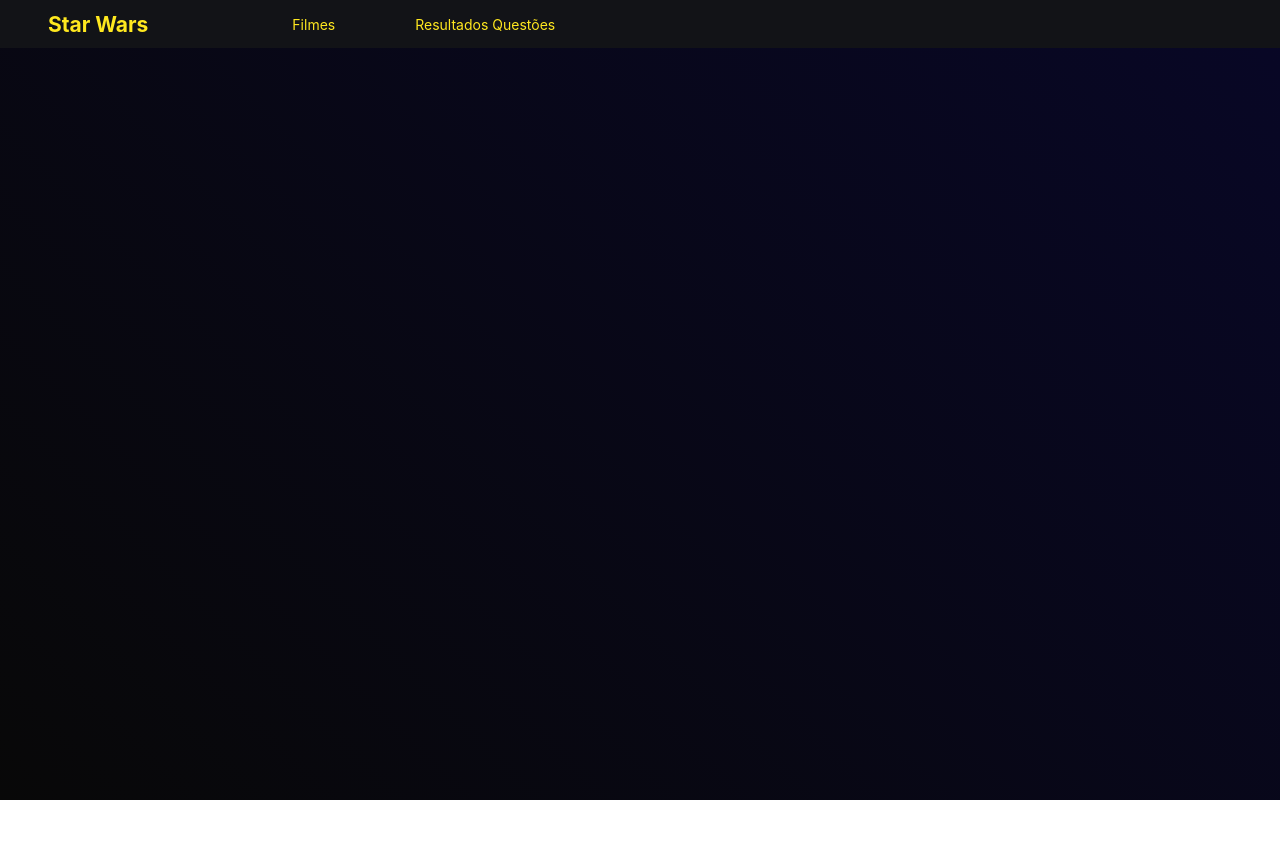
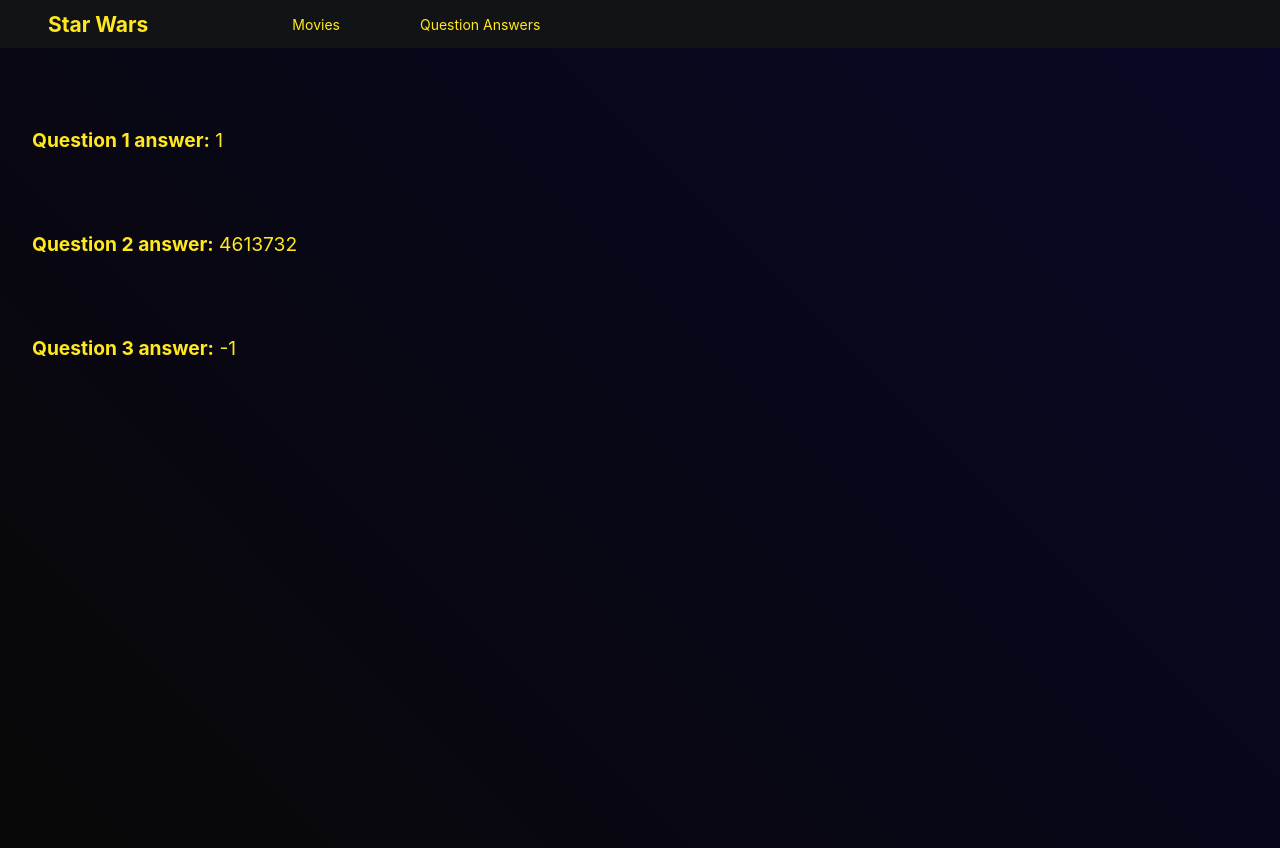
Before and after one commit to bbcvasconcellos/Star-Wars, a React (Create React App) app: page /questions in a window 1280 px wide. Before the commit the page ends 800 px from the top, so only its background shows below. Built offline with nearby package versions, Linux system fonts and the light colour scheme.

Commit message:
routes and set english as main language

```diff
--- a/src/components/Header/index.jsx
+++ b/src/components/Header/index.jsx
@@ -19,8 +19,8 @@
         </a>
         {width > 760 ?
           <>
-            <a href="/filmes">Filmes</a>
-            <a href="/questoes">Resultados Questões</a>
+            <a href="/movies">Movies</a>
+            <a href="/questions">Question Answers</a>
           </> :
           <>
             <FiMenu
@@ -36,6 +36,3 @@
       </nav>
   )
 }
-
-
-//<FiMenu className={styles.menuIcon}/>
--- a/src/components/MovieModal/index.jsx
+++ b/src/components/MovieModal/index.jsx
@@ -53,7 +53,7 @@
         <h3>{movie.title}</h3>
         <p>Episode:&nbsp;<span><strong>{movie.episode_id}</strong></span></p>
         <p>{movie.opening_crawl}</p>
-        <strong>Personagens nesse filme: </strong>
+        <strong>Characters in this movie: </strong>
         <ul>
           {people.map((person, key) => (
             <li key={key}>{person.name}</li>
--- a/src/components/SideMenu/index.jsx
+++ b/src/components/SideMenu/index.jsx
@@ -10,9 +10,9 @@
       overlayClassName={styles.reactModalOverlay}
     >
       <div>
-        <a href="/">Menu</a>
-        <a href="/filmes">Filmes</a>
-        <a href="/questoes">Resultados Questões</a>
+        <a href="/">Main Menu</a>
+        <a href="/movies">Movies</a>
+        <a href="/questions">Quesstion Answers</a>
       </div>
 
     </Modal>
--- a/src/pages/Home/index.jsx
+++ b/src/pages/Home/index.jsx
@@ -8,14 +8,14 @@
   return (
     <div className={styles.container}>
       <section className={styles.textContent}>
-        <span>Bem vindo(a) jovem Padawan!</span>
+        <span>Welcome young Padawan!</span>
         <div>
-          <h3>Confira todos os títulos da série! </h3>
+          <h3>Check it out all movies!</h3>
           <br />
           <h1>May the Force <br />Be With You </h1>
         </div>
-        <Link to='/filmes'>
-          <Button text="Ver filmes" />
+        <Link to='/movies'>
+          <Button text="Go to Movies" />
         </Link>
       </section>
       <img src={starWarsPoster} alt="star wars new hope poster"/>
--- a/src/pages/QuestionAnswers/index.jsx
+++ b/src/pages/QuestionAnswers/index.jsx
@@ -5,13 +5,13 @@
   return(
     <div className={styles.container}>
       <div className="question-result">
-        <b>Resultado da Questão 1:</b> {solution([-1, -3])}
+        <b>Question 1 answer:</b> {solution([-1, -3])}
       </div>
       <div className="question-result">
-        <b>Resultado da Questão 2:</b> {fibonacci()}
+        <b>Question 2 answer:</b> {fibonacci()}
       </div>
       <div className="question-result">
-        <b>Resultado da Questão 3:</b>{" "}
+        <b>Question 3 answer:</b>{" "}
         {getWinner([4, 5, "A", 6, 2], [3, 8, 7, "Q", 4])}
       </div>
       <div className="page">
--- a/src/routes/index.jsx
+++ b/src/routes/index.jsx
@@ -8,8 +8,8 @@
     <BrowserRouter>
       <Routes>
         <Route path="/" element={<Home />} />
-        <Route path="/filmes" element={<Movies />} />
-        <Route path="/questoes" element={<QuestionAnswers />} />
+        <Route path="/movies" element={<Movies />} />
+        <Route path="/questions" element={<QuestionAnswers />} />
       </Routes>
     </BrowserRouter>
   )
```
Also changed, not shown: 1 other file (tests, documents, lock files or other folders).
